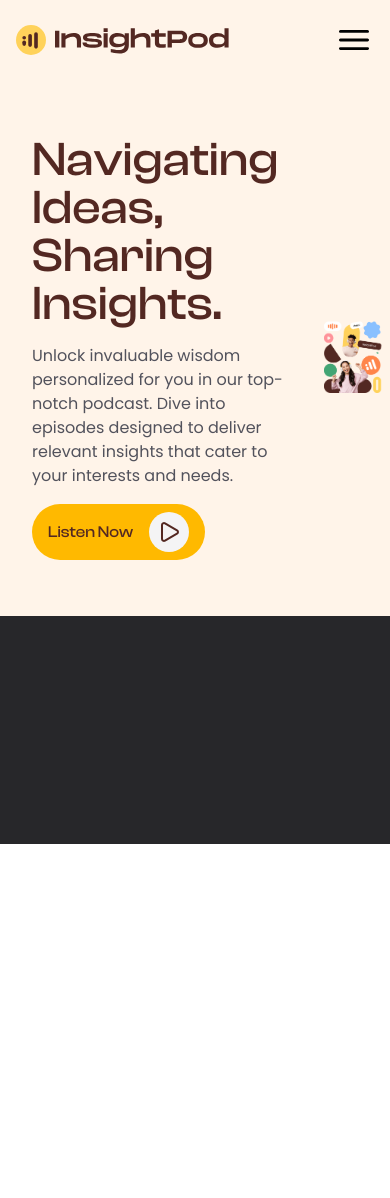
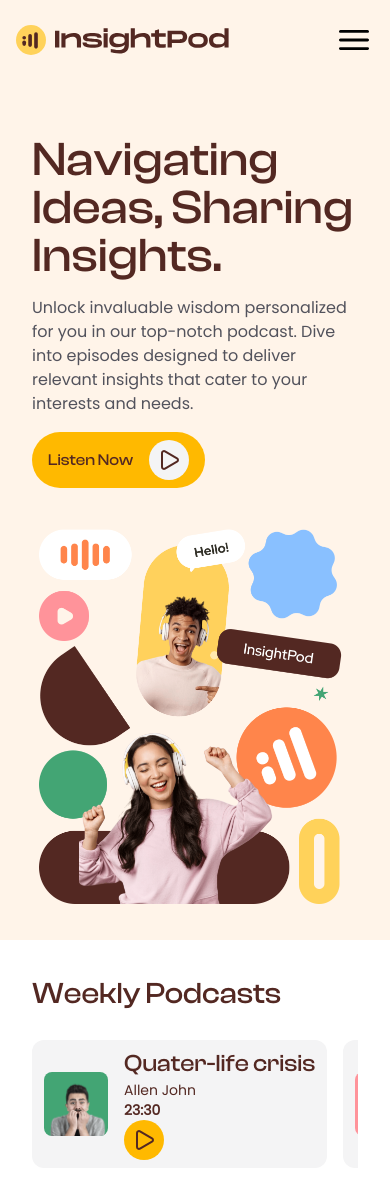
Before and after one commit to Asionsolver/insight-pod, a React (Vite) app: page / in a window 390 px wide. Shown: the top 1198 px of the page. Before the commit the page ends 844 px from the top, so only its background shows below. Built offline with nearby package versions, Linux system fonts and the light colour scheme; a web font is replaced by a local one.

Commit message:
complete mobile first design in weekly podcast section

```diff
--- /dev/null
+++ b/src/components/podcast-card.jsx
@@ -0,0 +1,31 @@
+import { PlayIcon } from "lucide-react";
+
+const PodcastCard = ({ time, title, author, bgColor, image }) => {
+  return (
+    <div className="w-75 bg-zinc-100 p-2 px-3 rounded-xl centered-row gap-4">
+      {/* Image */}
+      <div
+        style={{ backgroundColor: bgColor }}
+        className="min-w-16 rounded-lg h-16 overflow-clip"
+      >
+        <img src={image} alt="image" className="mt-1.5" />
+      </div>
+
+      {/* Details */}
+      <div className="flex-1 text-prime-brown">
+        <h3 className="text-2xl clash-display">{title}</h3>
+        <p className="text-sm">{author}</p>
+
+        <div className="centered-row justify-between">
+          <div className="text-sm font-semibold">{time}</div>
+        </div>
+
+        <div className="w-10 h-10 bg-amber-400 rounded-full center-item">
+          <PlayIcon />
+        </div>
+      </div>
+    </div>
+  );
+};
+
+export default PodcastCard;
--- a/src/pages/home-page.jsx
+++ b/src/pages/home-page.jsx
@@ -1,11 +1,13 @@
 import React from "react";
 import HeroSection from "../sections/hero-section";
+import WeeklyPodcast from "../sections/weekly-podcast";
 
 const HomePage = () => {
   return (
-    <div className="bg-zinc-50 h-full">
+    <div className="bg-zinc-50 ">
       <div className=" bg-prime-white">
         <HeroSection />
+        <WeeklyPodcast />
       </div>
     </div>
   );
--- a/src/sections/hero-section.jsx
+++ b/src/sections/hero-section.jsx
@@ -3,7 +3,7 @@ import CtaButton from "../components/cta-button";
 
 const HeroSection = () => {
   return (
-    <div className="py-10 flex h-full center-item">
+    <div className="py-10">
       {/* Left */}
       <div className="px-8 py-4">
         <h1 className="text-5xl clash-display text-prime-brown">
--- /dev/null
+++ b/src/sections/weekly-podcast.jsx
@@ -0,0 +1,32 @@
+import PodcastCard from "../components/podcast-card";
+import { weeklyPodcastData } from "../assets/assets";
+
+const WeeklyPodcast = () => {
+  return (
+    <div className="py-5 bg-white">
+      <div className="px-8 py-4 text-prime-brown">
+        {/* Heading */}
+        <h2 className="text-3xl pb-5 clash-display">Weekly Podcasts</h2>
+        {/* Cards */}
+        <div className="w-full h-fit whitespace-nowrap overflow-scroll py-2">
+          <div className="centered-row gap-4">
+            {weeklyPodcastData.map(
+              ({ _id, time, title, author, bgColor, image }) => (
+                <PodcastCard
+                  key={_id}
+                  time={time}
+                  author={author}
+                  bgColor={bgColor}
+                  image={image}
+                  title={title}
+                />
+              )
+            )}
+          </div>
+        </div>
+      </div>
+    </div>
+  );
+};
+
+export default WeeklyPodcast;
```
